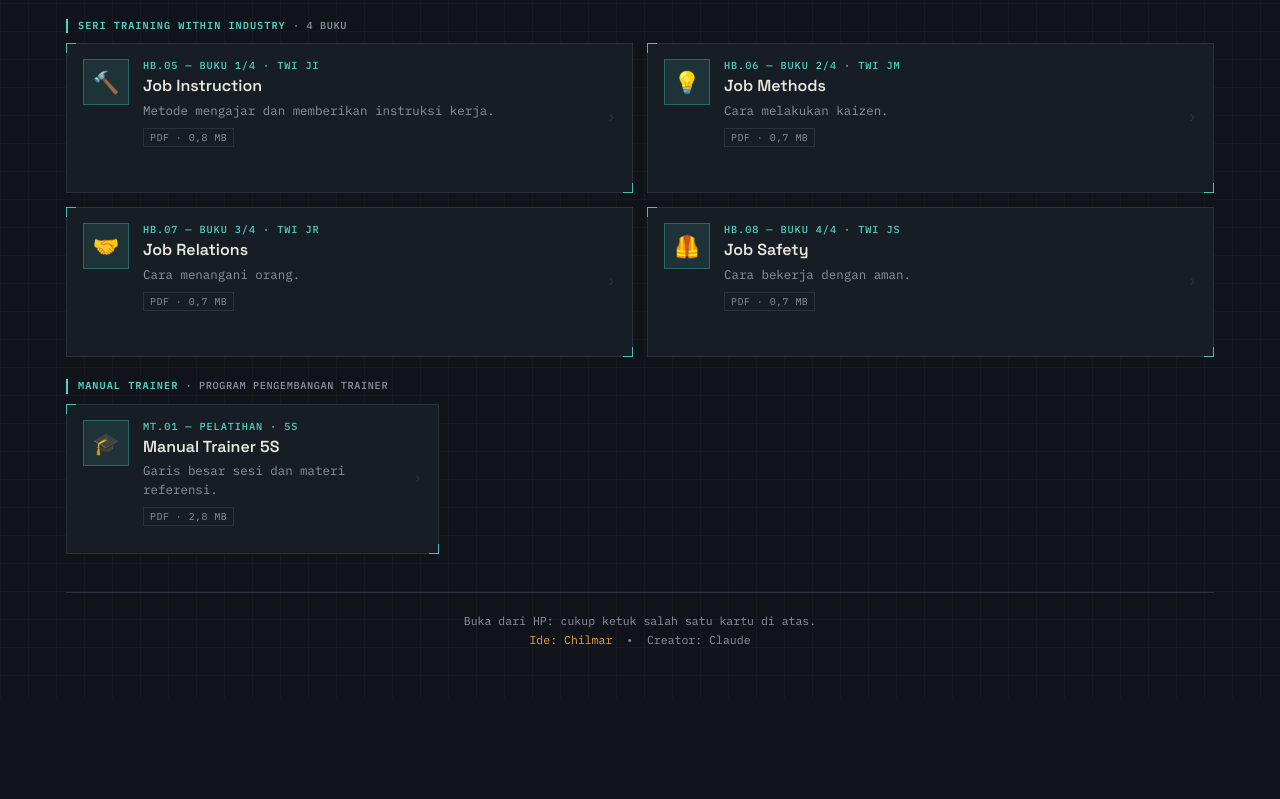
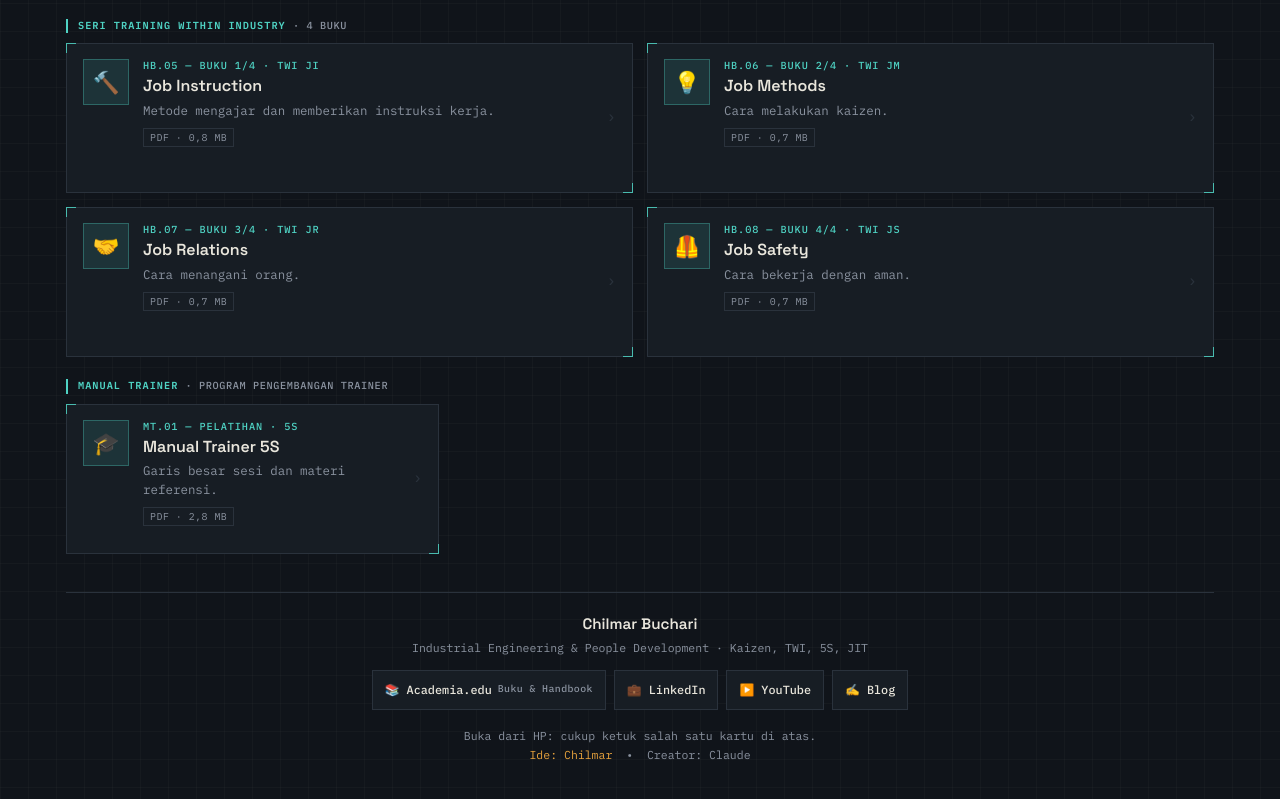
Before and after one commit to chilmar/chilmar.github.io, a plain HTML site: page index.html in a window 1280 px wide. Shown: the part 2769-3568 px from the top of the page. Before the commit the page ends 3467 px from the top, so only its background shows below. Drawn offline with Linux system fonts and the light colour scheme.

Commit message:
Tambah link profil di footer

```diff
--- a/index.html
+++ b/index.html
@@ -225,6 +225,17 @@
     padding-top:18px;
   }
   footer .credit{color:var(--amber);}
+  .about{margin:0 auto 16px;max-width:560px;}
+  .about-name{font-family:'Space Grotesk',sans-serif;font-size:.95rem;font-weight:600;color:var(--ink);}
+  .about-role{font-size:.72rem;color:var(--muted);margin:2px 0 12px;}
+  .links{display:flex;flex-wrap:wrap;justify-content:center;gap:8px;}
+  .links a{
+    display:inline-flex;align-items:center;gap:6px;min-height:40px;padding:8px 12px;
+    font-size:.74rem;font-weight:500;color:var(--ink);text-decoration:none;
+    border:1px solid var(--border);background:var(--panel);
+  }
+  .links a:hover{border-color:var(--amber);color:var(--amber);}
+  .links a span{font-size:.62rem;color:var(--muted);letter-spacing:.04em;}
 
   /* ===== desktop layout ===== */
   @media (min-width:680px){
@@ -774,6 +785,16 @@
   </nav>
 
   <footer>
+    <div class="about">
+      <div class="about-name">Chilmar Buchari</div>
+      <div class="about-role">Industrial Engineering &amp; People Development · Kaizen, TWI, 5S, JIT</div>
+      <div class="links">
+        <a href="https://independent.academia.edu/chilmarbuchari" target="_blank" rel="noopener">📚 Academia.edu <span>Buku &amp; Handbook</span></a>
+        <a href="https://www.linkedin.com/in/chilmar-buchari" target="_blank" rel="noopener">💼 LinkedIn</a>
+        <a href="https://www.youtube.com/@chlmr9" target="_blank" rel="noopener">▶️ YouTube</a>
+        <a href="https://chilmarbuchari.blogspot.com" target="_blank" rel="noopener">✍️ Blog</a>
+      </div>
+    </div>
     Buka dari HP: cukup ketuk salah satu kartu di atas.<br>
     <span class="credit">Ide: Chilmar</span> &nbsp;•&nbsp; Creator: Claude
   </footer>
```
